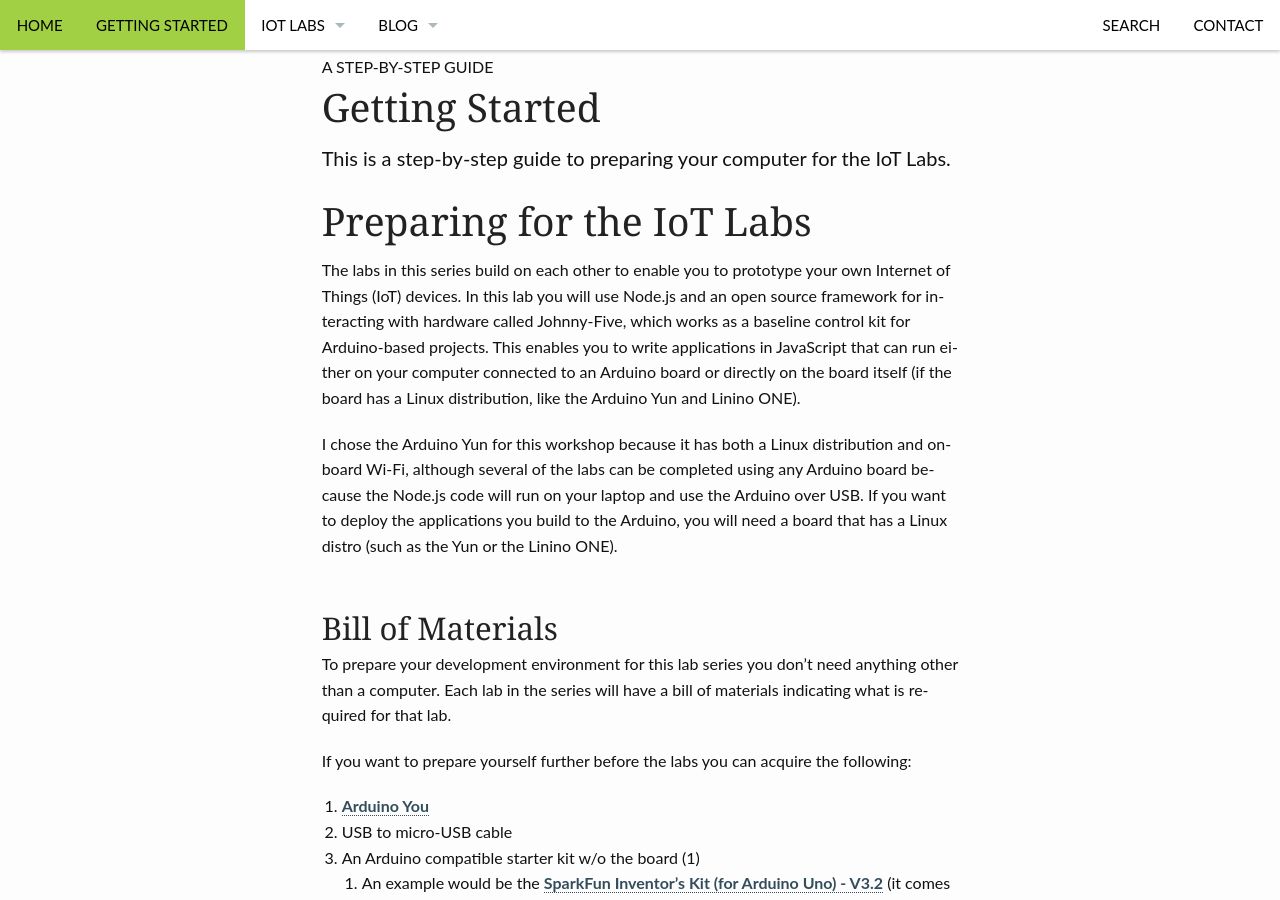
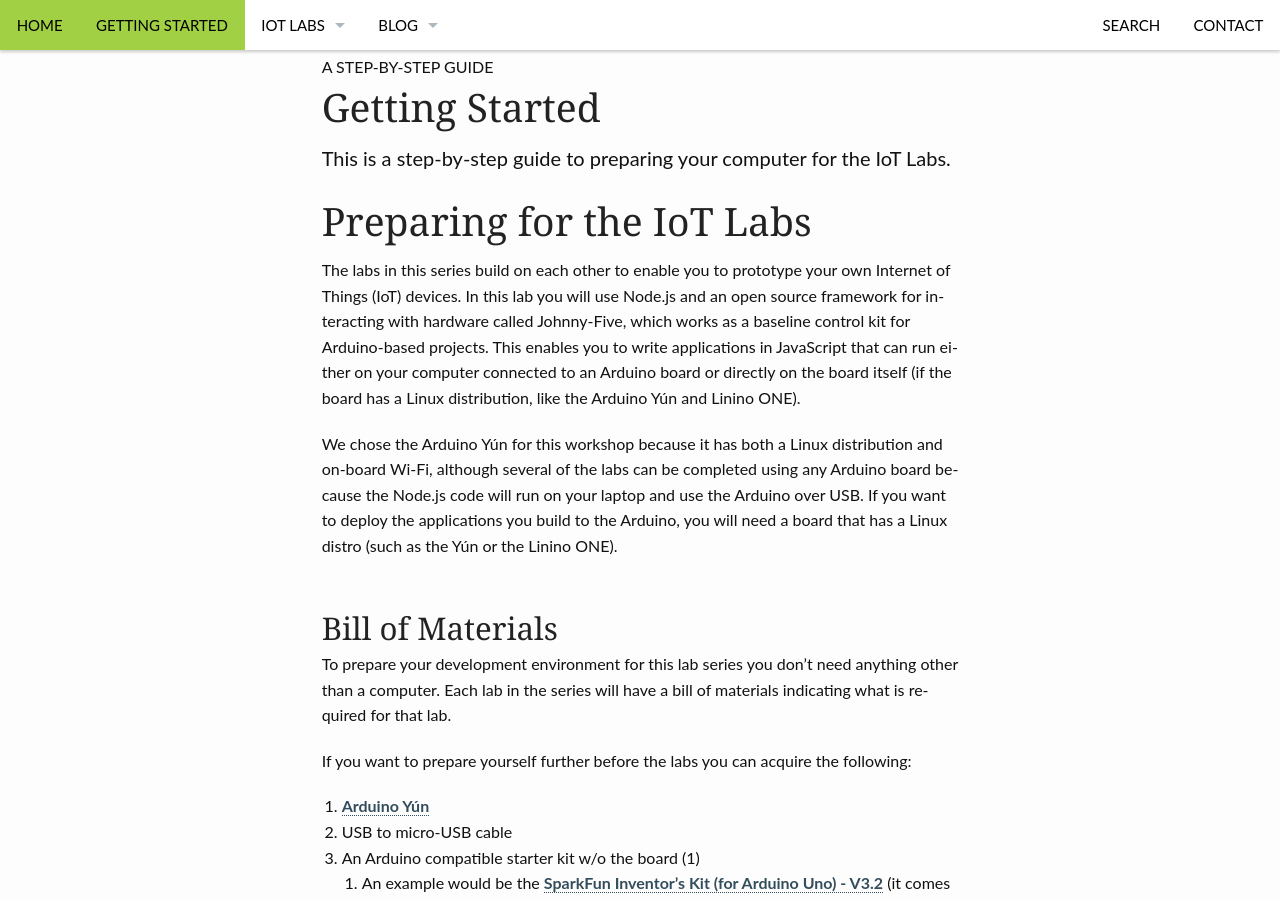
Before and after one commit to ThingLabsIo/ThingLabsIo.github.io, a Jekyll site: the page built from pages/getting-started.md, in a window 1280 px wide and 900 px high, scrolled down 336 px. Built offline with Jekyll 4.4.1, drawn with Linux system fonts in a browser that asks for light colours; some of the changed text lies outside the part shown.

Commit message:
Fixes to Getting Started

```diff
--- a/pages/getting-started.md
+++ b/pages/getting-started.md
@@ -13,12 +13,12 @@ The labs in this series build on each other to enable you to prototype your own
 In this lab you will use Node.js and an open source framework for interacting with hardware called Johnny-Five,
 which works as a baseline control kit for Arduino-based projects. This enables you to write applications in JavaScript
 that can run either on your computer connected to an Arduino board or directly on the board itself (if the board has
-a Linux distribution, like the Arduino Yun and Linino ONE).
+a Linux distribution, like the Arduino Y&uacute;n and Linino ONE).
 
-I chose the Arduino Yun for this workshop because it has both a Linux distribution and on-board Wi-Fi, although several
+We chose the Arduino Y&uacute;n for this workshop because it has both a Linux distribution and on-board Wi-Fi, although several
 of the labs can be completed using any Arduino board because the Node.js code will run on your laptop and use the Arduino
 over USB. If you want to deploy the applications you build to the Arduino, you will need a board that has a Linux distro
-(such as the Yun or the Linino ONE).
+(such as the Y&uacute;n or the Linino ONE).
 
 ## Bill of Materials
 To prepare your development environment for this lab series you don't need anything other than a computer. Each lab in the
@@ -26,7 +26,7 @@ series will have a bill of materials indicating what is required for that lab.
 
 If you want to prepare yourself further before the labs you can acquire the following:
 
-0. [Arduino You](http://www.arduino.cc/en/Main/ArduinoBoardYun)
+0. [Arduino Y&uacute;n](http://www.arduino.cc/en/Main/ArduinoBoardYun)
 1. USB to micro-USB cable
 2. An Arduino compatible starter kit w/o the board (1)
 	1.	An example would be the [SparkFun Inventor's Kit (for Arduino Uno) - V3.2](https://www.sparkfun.com/products/13154) (it comes with an Arduino Uno R3, which you can use only in some of the early lessons)
@@ -73,7 +73,7 @@ If you don't choose this option, after you have installed Git, you need to add t
 7. Close any remaining dialogs/windows (i.e. Control Panel).
 
 ## Install Node.js
-In the labs you will write small programs that will run on your computer, connected to your Arduino (these can also be deployed to run solely on your Arduino Yun). These programs will be written in JavaScript and will be built on Node.js. If you are not familiar or experienced with Node.js, don't worry. You will learn everything you need to know for these labs in these labs.
+In the labs you will write small programs that will run on your computer, connected to your Arduino (these can also be deployed to run solely on your Arduino Y&uacute;n). These programs will be written in JavaScript and will be built on Node.js. If you are not familiar or experienced with Node.js, don't worry. You will learn everything you need to know for these labs in these labs.
 
 Follow the [instructions here to install Node.js](https://nodejs.org/) on your computer.
 
```
